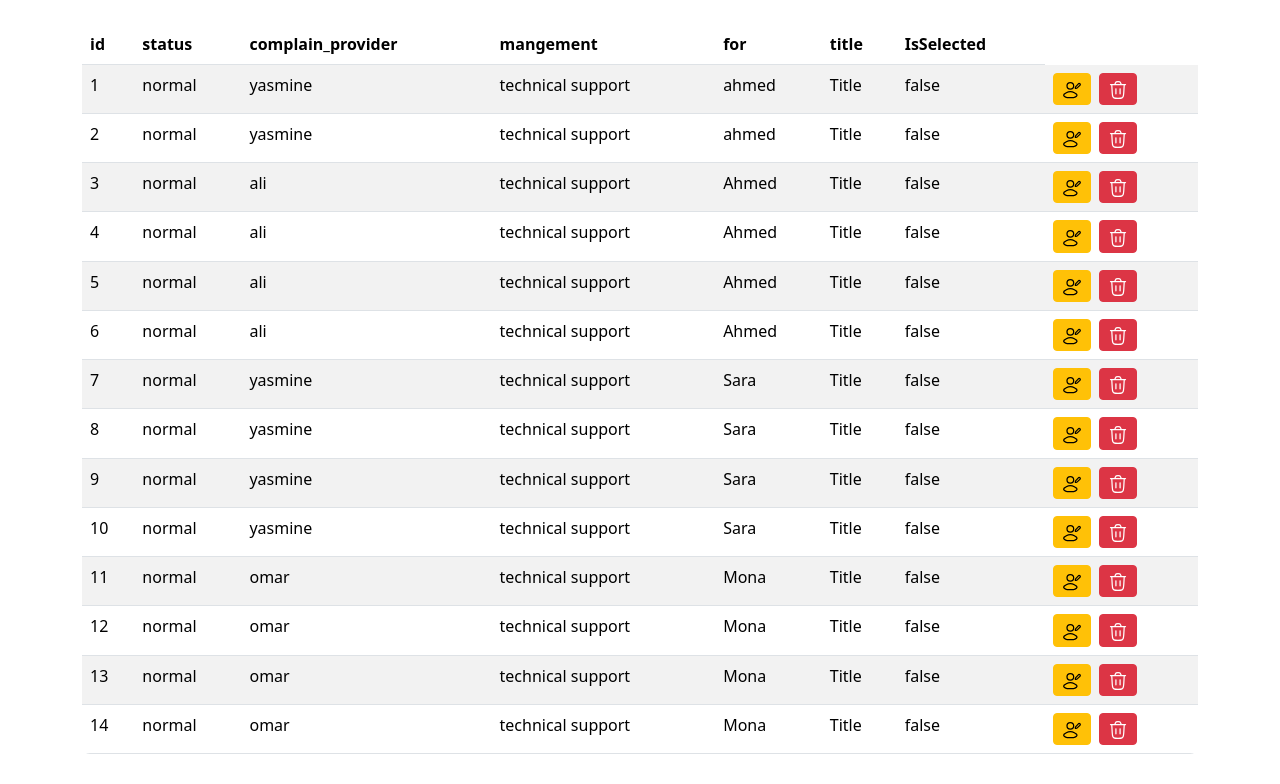
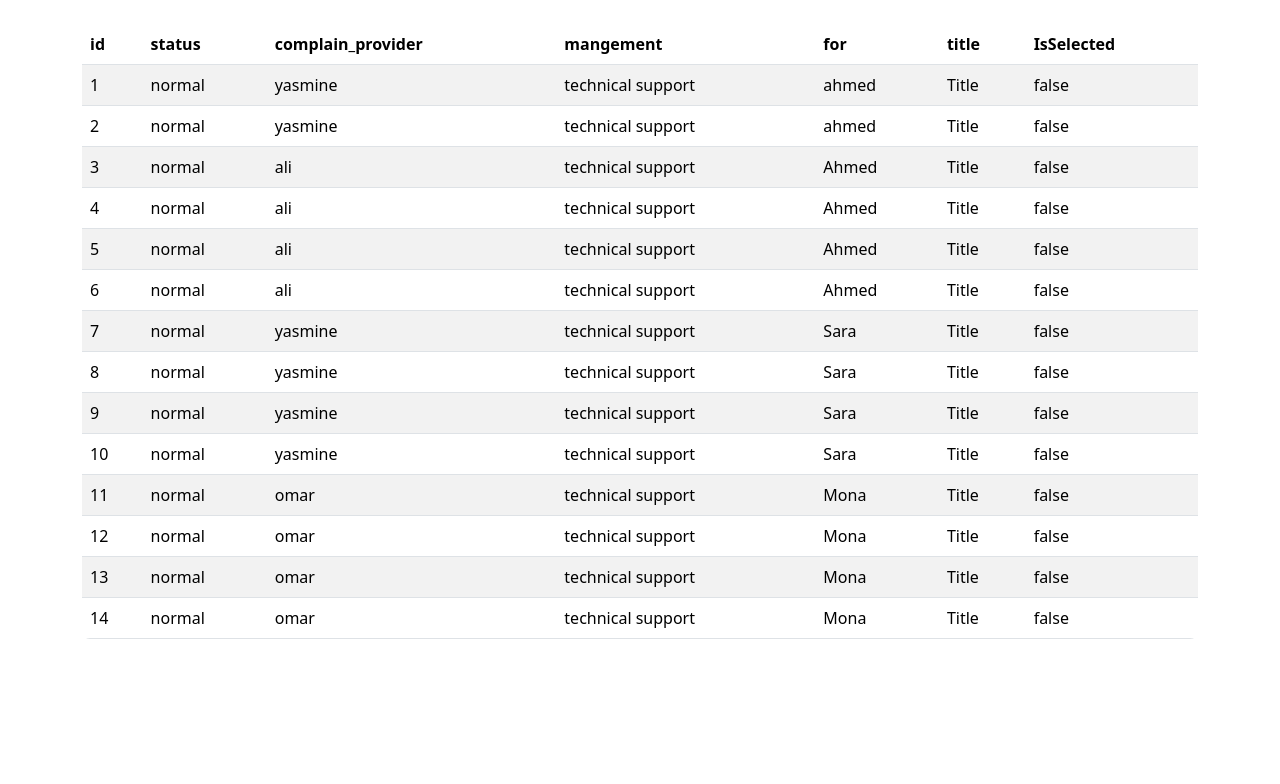
Before and after one commit to ahmedsaad412/GridView, an Angular app: page / in a window 1280 px wide. Shown: the top 784 px of the page. Built offline with nearby package versions, Linux system fonts and the light colour scheme.

Commit message:
second commit

```diff
--- a/src/app/app.component.ts
+++ b/src/app/app.component.ts
@@ -31,4 +31,5 @@ export class AppComponent {
 }
 {
 
+
 }
--- a/src/app/components/dynamic-grid/dynamic-grid.component.css
+++ b/src/app/components/dynamic-grid/dynamic-grid.component.css
@@ -0,0 +1,6 @@
+.table th {
+  cursor: pointer;
+}
+.table th span {
+  margin-left: 5px;
+}
--- a/src/app/components/dynamic-grid/dynamic-grid.component.html
+++ b/src/app/components/dynamic-grid/dynamic-grid.component.html
@@ -3,84 +3,13 @@
     <table class="table table-striped rounded-3 overflow-hidden" >
         <thead>
           <tr>
-            <th *ngFor="let header of headers">{{ header }}</th>
+            <th *ngFor="let header of headers" >{{ header }}</th>
           </tr>
         </thead>
         <tbody>
           <tr *ngFor="let item of data">
             <td *ngFor="let header of headers">{{ item[header] }}</td>
-            <td>
-                <div class="d-flex gap-2">
-                  <a class="btn btn-sm btn-warning"  >
-                    <svg
-                      xmlns="http://www.w3.org/2000/svg"
-                      viewBox="0 0 24 24"
-                      width="20"
-                      height="20"
-                      color="#000000"
-                      fill="none"
-                    >
-                      <path
-                        d="M5.18007 15.2964C3.92249 16.0335 0.625213 17.5386 2.63348 19.422C3.6145 20.342 4.7071 21 6.08077 21H13.9192C15.2929 21 16.3855 20.342 17.3665 19.422C19.3748 17.5386 16.0775 16.0335 14.8199 15.2964C11.8709 13.5679 8.12906 13.5679 5.18007 15.2964Z"
-                        stroke="currentColor"
-                        stroke-width="1.5"
-                        stroke-linecap="round"
-                        stroke-linejoin="round"
-                      />
-                      <path
-                        d="M14 7C14 9.20914 12.2091 11 10 11C7.79086 11 6 9.20914 6 7C6 4.79086 7.79086 3 10 3C12.2091 3 14 4.79086 14 7Z"
-                        stroke="currentColor"
-                        stroke-width="1.5"
-                      />
-                      <path
-                        d="M19.6221 4.56564C19.8457 4.32342 19.9574 4.20232 20.0762 4.13168C20.3628 3.96123 20.7157 3.95593 21.0071 4.1177C21.1279 4.18474 21.2431 4.30244 21.4735 4.53783C21.7039 4.77322 21.8192 4.89092 21.8848 5.01428C22.0431 5.31194 22.038 5.67244 21.8711 5.96521C21.8019 6.08655 21.6834 6.20073 21.4463 6.4291L18.6252 9.14629C18.1759 9.57906 17.9512 9.79545 17.6704 9.90512C17.3896 10.0148 17.081 10.0067 16.4636 9.99057L16.3796 9.98838C16.1917 9.98346 16.0977 9.98101 16.0431 9.91901C15.9885 9.85702 15.9959 9.7613 16.0108 9.56985L16.0189 9.4659C16.0609 8.92706 16.0819 8.65765 16.1871 8.41547C16.2923 8.17328 16.4738 7.97664 16.8368 7.58335L19.6221 4.56564Z"
-                        stroke="currentColor"
-                        stroke-width="1.5"
-                        stroke-linejoin="round"
-                      />
-                    </svg>
-                  </a>
-                  <button
 
-                    class="btn btn-sm btn-danger ml-2"
-
-                  >
-                    <svg
-                      xmlns="http://www.w3.org/2000/svg"
-                      viewBox="0 0 24 24"
-                      width="20"
-                      height="20"
-                      color="#ffffff"
-                      fill="none"
-                    >
-                      <path
-                        d="M19.5 5.5L18.8803 15.5251C18.7219 18.0864 18.6428 19.3671 18.0008 20.2879C17.6833 20.7431 17.2747 21.1273 16.8007 21.416C15.8421 22 14.559 22 11.9927 22C9.42312 22 8.1383 22 7.17905 21.4149C6.7048 21.1257 6.296 20.7408 5.97868 20.2848C5.33688 19.3626 5.25945 18.0801 5.10461 15.5152L4.5 5.5"
-                        stroke="currentColor"
-                        stroke-width="1.5"
-                        stroke-linecap="round"
-                      />
-                      <path
-                        d="M3 5.5H21M16.0557 5.5L15.3731 4.09173C14.9196 3.15626 14.6928 2.68852 14.3017 2.39681C14.215 2.3321 14.1231 2.27454 14.027 2.2247C13.5939 2 13.0741 2 12.0345 2C10.9688 2 10.436 2 9.99568 2.23412C9.8981 2.28601 9.80498 2.3459 9.71729 2.41317C9.32164 2.7167 9.10063 3.20155 8.65861 4.17126L8.05292 5.5"
-                        stroke="currentColor"
-                        stroke-width="1.5"
-                        stroke-linecap="round"
-                      />
-                      <path
-                        d="M9.5 16.5L9.5 10.5"
-                        stroke="currentColor"
-                        stroke-width="1.5"
-                        stroke-linecap="round"
-                      />
-                      <path
-                        d="M14.5 16.5L14.5 10.5"
-                        stroke="currentColor"
-                        stroke-width="1.5"
-                        stroke-linecap="round"
-                      />
-                    </svg>
-                  </button>
-                </div>
-              </td>
           </tr>
         </tbody>
       </table>
--- a/src/app/components/dynamic-grid/dynamic-grid.component.ts
+++ b/src/app/components/dynamic-grid/dynamic-grid.component.ts
@@ -11,4 +11,6 @@ import { CommonModule } from '@angular/common';
 export class DynamicGridComponent {
   @Input() headers: string[] = [];
   @Input() data: any[] = [];
+
+
 }
```
